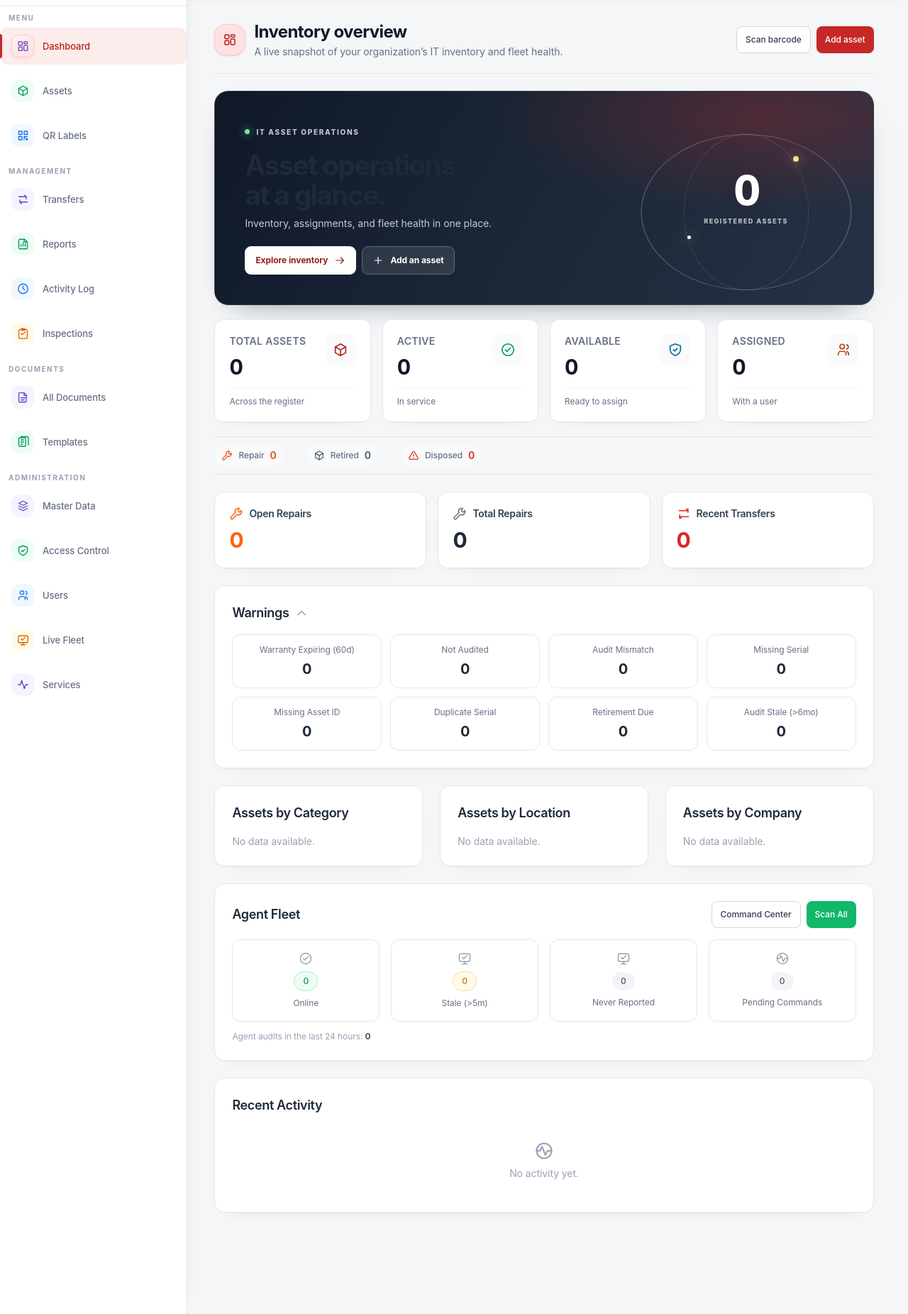
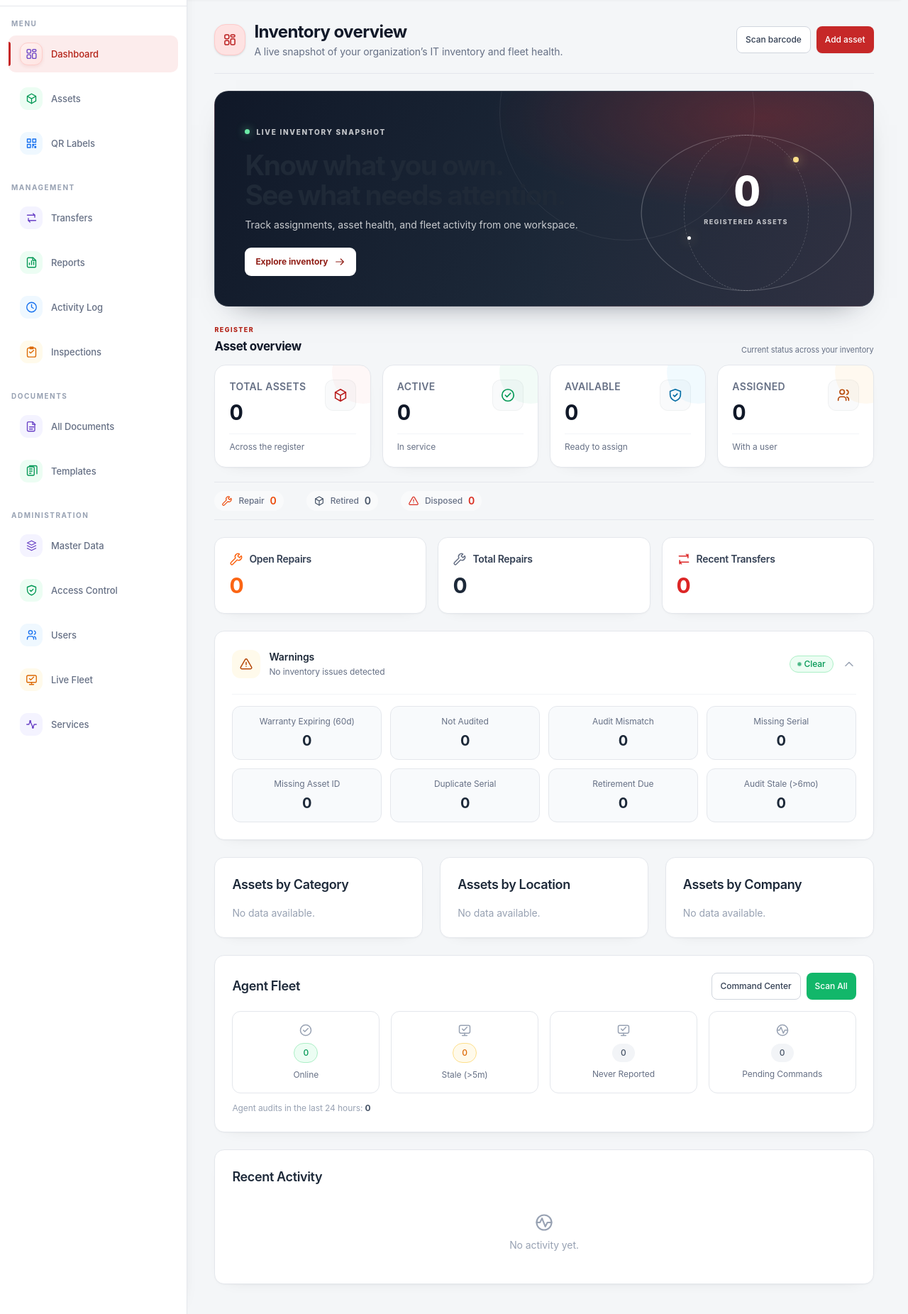
Before and after one commit to masmbull/TRACKER-ASSET, a Laravel app: page / in a window 1280 px wide. Shown: the part 72-1924 px from the top of the page at 71% size. Run offline with Laravel 12, Linux system fonts and the light colour scheme; the visitor is signed in with stand-in values (Sample User, id 1); data comes from the database, SQL or seed files in the repository; data that the repository does not hold is empty; style sheets or scripts are compiled from the project's sources.

Commit message:
Polish application UI and sidebar spacing
Co-authored-by: Copilot <223556219+Copilot@users.noreply.github.com>

```diff
--- a/resources/css/app.css
+++ b/resources/css/app.css
@@ -332,16 +332,39 @@
   box-shadow: 0 18px 42px -30px rgba(16, 24, 40, 0.7);
 }
 
+.dashboard-hero::before {
+  position: absolute;
+  top: -150px;
+  right: 18%;
+  width: 360px;
+  height: 360px;
+  border: 1px solid rgba(255,255,255,.07);
+  border-radius: 50%;
+  content: "";
+  pointer-events: none;
+}
+
+.dashboard-hero::after {
+  position: absolute;
+  right: 0;
+  bottom: 0;
+  width: min(52%, 560px);
+  height: 100%;
+  background: linear-gradient(90deg, transparent, rgba(220,38,38,.06));
+  content: "";
+  pointer-events: none;
+}
+
 .dashboard-hero-copy { position: relative; z-index: 1; min-width: 0; }
 .dashboard-eyebrow { display: inline-flex; align-items: center; gap: 9px; font-size: 10px; font-weight: 800; letter-spacing: .17em; color: rgba(255,255,255,.75); }
 .dashboard-live-dot { width: 7px; height: 7px; border-radius: 50%; background: #6CE9A6; box-shadow: 0 0 12px rgba(108,233,166,.75); }
-.dashboard-hero h2 { max-width: 640px; margin: 15px 0 8px; font-size: clamp(25px, 3.5vw, 39px); font-weight: 750; letter-spacing: -.045em; line-height: 1.08; }
+.dashboard-hero h2 { max-width: 680px; margin: 15px 0 10px; font-size: clamp(25px, 3.5vw, 39px); font-weight: 750; letter-spacing: -.045em; line-height: 1.08; }
 .dashboard-hero-copy > p { max-width: 540px; margin: 0; color: rgba(255,255,255,.76); font-size: 14px; line-height: 1.6; }
 .dashboard-hero-link { display: inline-flex; align-items: center; gap: 9px; min-height: 40px; padding: 0 14px; border: 1px solid rgba(255,255,255,.24); border-radius: 9px; background: #fff; color: #912018; font-size: 12px; font-weight: 700; text-decoration: none; transition: transform 150ms ease, background 150ms ease; }
 .dashboard-hero-link:hover { transform: translateY(-1px); background: #FFF7F5; }
 .dashboard-hero-link-secondary { background: rgba(255,255,255,.1); color: #fff; }
 .dashboard-hero-link-secondary:hover { background: rgba(255,255,255,.18); }
-.dashboard-hero-figure { position: relative; display: grid; min-height: 180px; place-content: center; justify-items: center; isolation: isolate; }
+.dashboard-hero-figure { position: relative; z-index: 1; display: grid; min-height: 180px; place-content: center; justify-items: center; isolation: isolate; }
 .dashboard-hero-orbit { position: absolute; z-index: -1; width: min(220px, 90%); aspect-ratio: 1; border: 1px solid rgba(255,255,255,.22); border-radius: 50%; }
 .dashboard-hero-orbit-one { transform: scaleX(1.35) rotate(-25deg); }
 .dashboard-hero-orbit-two { transform: scaleX(.8) rotate(35deg); border-style: dashed; }
@@ -351,8 +374,24 @@
 .dashboard-hero-spark-one { top: 17%; right: 23%; }
 .dashboard-hero-spark-two { bottom: 18%; left: 20%; width: 5px; height: 5px; background: #fff; }
 .dashboard-stat-grid { margin-top: 0; }
-.dashboard-stat-card { height: 100%; }
+.dashboard-section-heading { display: flex; align-items: end; justify-content: space-between; gap: 16px; margin: 26px 0 12px; }
+.dashboard-section-kicker { margin: 0 0 3px; color: #B42318; font-size: 9px; font-weight: 800; letter-spacing: .16em; }
+.dashboard-section-heading h2 { margin: 0; color: var(--ui-text, #101828); font-size: 17px; font-weight: 750; letter-spacing: -.025em; }
+.dashboard-section-heading > span { color: var(--ui-muted, #667085); font-size: 11px; }
+.dashboard-stat-card { position: relative; height: 100%; overflow: hidden; border-radius: 16px !important; transition: transform 180ms ease, box-shadow 180ms ease; }
+.dashboard-stat-card::after { position: absolute; top: -34px; right: -34px; width: 88px; height: 88px; border-radius: 50%; background: rgba(220,38,38,.035); content: ""; pointer-events: none; }
+.dashboard-stat-card:hover { transform: translateY(-2px); box-shadow: 0 10px 24px -18px rgba(16,24,40,.35) !important; }
+.dashboard-stat-card > div:first-child > span { border: 1px solid rgba(16,24,40,.04); }
+.dashboard-stat-card:nth-child(2)::after { background: rgba(18,183,106,.055); }
+.dashboard-stat-card:nth-child(3)::after { background: rgba(11,165,236,.055); }
+.dashboard-stat-card:nth-child(4)::after { background: rgba(247,144,9,.06); }
 .dashboard-stat-value { font-variant-numeric: tabular-nums; letter-spacing: -.04em; }
+.dashboard-warnings { overflow: hidden; }
+.dashboard-warnings-toggle { min-height: 44px; border-radius: 10px; outline-offset: 4px; }
+.dashboard-warnings-icon { background: #FFFAEB; color: #B54708; }
+.dark .dashboard-warnings-icon { background: rgba(247,144,9,.12); color: #FEC84B; }
+.dashboard-warning-item { background: var(--ui-surface-subtle, #F8FAFC); transition: border-color 160ms ease, background-color 160ms ease; }
+.dashboard-warning-item:hover { border-color: color-mix(in srgb, #B42318 28%, var(--ui-border)) !important; }
 
 @media (max-width: 1023px) {
   .services-summary-grid { grid-template-columns: repeat(3, minmax(0, 1fr)); }
@@ -1343,10 +1390,10 @@
 }
 
 .sidebar-header { min-height: 78px; border-color: var(--ui-border) !important; }
-.sidebar .menu-item { min-height: 42px; border-radius: 9px; color: var(--ui-muted); font-weight: 550; }
-.sidebar > .no-scrollbar { padding-top: 6px !important; padding-bottom: 6px !important; }
-.sidebar nav { margin-bottom: 8px !important; }
-.sidebar .sidebar-group-label { margin-top: 4px !important; margin-bottom: 3px !important; }
+.sidebar nav { padding-inline: 12px; margin-bottom: 14px !important; }
+.sidebar .menu-item { min-height: 46px; padding: 8px 10px; border-radius: 10px; color: var(--ui-muted); font-weight: 550; }
+.sidebar > .no-scrollbar { padding-top: 14px !important; padding-bottom: 14px !important; }
+.sidebar .sidebar-group-label { margin-top: 10px !important; margin-bottom: 6px !important; padding-inline: 4px !important; }
 .sidebar nav:first-child .sidebar-group-label { margin-top: 0 !important; }
 .sidebar .menu-item-inactive:hover { background: #F2F4F7 !important; color: #344054 !important; }
 .dark .sidebar .menu-item-inactive:hover { background: #263244 !important; color: #F2F4F7 !important; }
@@ -1464,7 +1515,7 @@
 
 .dashboard-hero { border-color: rgba(255,255,255,.09); }
 .dashboard-hero h2 { font-size: clamp(25px, 3vw, 34px); }
-.dashboard-stat-card { border-radius: 13px !important; }
+.dashboard-stat-card { border-radius: 16px !important; }
 
 .service-category {
   flex: 0 0 auto;
--- a/resources/js/app.js
+++ b/resources/js/app.js
@@ -230,11 +230,27 @@ document.addEventListener('submit', (event) => {
         return;
     }
 
-    showProcessModal();
-    const submit = form.querySelector('button[type="submit"]');
-    if (!submit || submit.disabled || form.dataset.noBusy !== undefined || form.matches('[data-modal-action]')) {
+    if (form.dataset.noBusy !== undefined) {
         return;
     }
+
+    if (form.dataset.processing === 'true') {
+        event.preventDefault();
+        return;
+    }
+
+    const submit = event.submitter instanceof HTMLButtonElement
+        ? event.submitter
+        : form.querySelector('button[type="submit"]');
+
+    if (submit?.disabled) {
+        return;
+    }
+
+    form.dataset.processing = 'true';
+    showProcessModal();
+
+    if (submit) {
         submit.disabled = true;
         submit.setAttribute('aria-busy', 'true');
         if (!submit.querySelector('.btn-spinner')) {
@@ -244,6 +260,48 @@ document.addEventListener('submit', (event) => {
             submit.prepend(spinner);
         }
         submit.classList.add('opacity-80');
+    }
+});
+
+// Show navigation feedback for regular links as well as GET form submissions.
+// Ignore links that do not start a same-tab page navigation (menus, downloads,
+// new tabs, modified clicks, and external destinations).
+document.addEventListener('click', (event) => {
+    if (
+        event.defaultPrevented ||
+        event.button !== 0 ||
+        event.metaKey ||
+        event.ctrlKey ||
+        event.shiftKey ||
+        event.altKey ||
+        !(event.target instanceof Element)
+    ) {
+        return;
+    }
+
+    const link = event.target.closest('a[href]');
+    if (!link || link.hasAttribute('download') || link.dataset.noProgress !== undefined) {
+        return;
+    }
+
+    if (link.target && link.target.toLowerCase() !== '_self') {
+        return;
+    }
+
+    const destination = new URL(link.href, window.location.href);
+    if (destination.origin !== window.location.origin) {
+        return;
+    }
+
+    const currentUrl = new URL(window.location.href);
+    if (
+        destination.pathname === currentUrl.pathname &&
+        destination.search === currentUrl.search
+    ) {
+        return;
+    }
+
+    markBusy();
 });
 
 document.addEventListener('DOMContentLoaded', () => {
@@ -256,7 +314,6 @@ document.addEventListener('DOMContentLoaded', () => {
             timer = window.setTimeout(() => {
                 const form = input.closest('form');
                 if (form && (form.method || 'get').toLowerCase() === 'get') {
-                    markBusy();
                     form.requestSubmit();
                 }
             }, 450);
@@ -264,7 +321,23 @@ document.addEventListener('DOMContentLoaded', () => {
     });
 });
 
-window.addEventListener('pageshow', () => { markIdle(); hideProcessModal(); });
+window.addEventListener('pageshow', () => {
+    busyCount = 0;
+    const bar = progressBar();
+    bar?.classList.remove('is-busy');
+    bar?.removeAttribute('aria-valuetext');
+    hideProcessModal();
+
+    document.querySelectorAll('form[data-processing="true"]').forEach((form) => {
+        delete form.dataset.processing;
+        form.querySelectorAll('button[aria-busy="true"]').forEach((button) => {
+            button.disabled = false;
+            button.removeAttribute('aria-busy');
+            button.classList.remove('opacity-80');
+            button.querySelector('.btn-spinner')?.remove();
+        });
+    });
+});
 
 // --- Soft live regions: update in place, never full-reload -------------------
 // Commands and services used `setTimeout(location.reload)`, which flashed the
--- a/resources/views/dashboard/index.blade.php
+++ b/resources/views/dashboard/index.blade.php
@@ -29,14 +29,11 @@
 
 <section class="dashboard-hero mb-5" aria-label="Inventory overview">
     <div class="dashboard-hero-copy">
-        <span class="dashboard-eyebrow"><span class="dashboard-live-dot"></span> IT ASSET OPERATIONS</span>
-        <h2>Asset operations<br class="hidden sm:block"> at a glance.</h2>
-        <p>Inventory, assignments, and fleet health in one place.</p>
+        <span class="dashboard-eyebrow"><span class="dashboard-live-dot"></span> LIVE INVENTORY SNAPSHOT</span>
+        <h2>Know what you own.<br class="hidden sm:block">See what needs attention.</h2>
+        <p>Track assignments, asset health, and fleet activity from one workspace.</p>
         <div class="mt-5 flex flex-wrap gap-2">
             <a href="{{ route('assets.index') }}" class="dashboard-hero-link">Explore inventory <x-icon name="arrow-right" class="h-4 w-4" /></a>
-            @can('create', App\Models\Asset::class)
-                <a href="{{ route('assets.create') }}" class="dashboard-hero-link dashboard-hero-link-secondary"><x-icon name="plus" class="h-4 w-4" /> Add an asset</a>
-            @endcan
         </div>
     </div>
     <div class="dashboard-hero-figure" aria-hidden="true">
@@ -48,6 +45,14 @@
         <span class="dashboard-hero-spark dashboard-hero-spark-two"></span>
     </div>
 </section>
+
+<div class="dashboard-section-heading">
+    <div>
+        <p class="dashboard-section-kicker">REGISTER</p>
+        <h2>Asset overview</h2>
+    </div>
+    <span>Current status across your inventory</span>
+</div>
 
 <div class="dashboard-stat-grid stagger grid grid-cols-2 gap-3 sm:gap-4 xl:grid-cols-4">
     @foreach($stats as $stat)
@@ -91,25 +96,35 @@
     </x-card>
 </div>
 
-<x-card class="mt-6" x-data="{ expanded: true }">
-    <div class="flex items-center justify-between mb-4" x-show="expanded">
-        <button @click="expanded = !expanded" class="flex items-center gap-2">
-            <h3 class="text-lg font-semibold text-gray-800 dark:text-white/90">Warnings</h3>
-            @php $totalWarnings = array_sum($warnings); @endphp
+@php $totalWarnings = array_sum($warnings); @endphp
+<x-card class="dashboard-warnings mt-6" x-data="{ expanded: true }">
+    <button type="button"
+            class="dashboard-warnings-toggle flex w-full items-center justify-between gap-4 text-left"
+            @click="expanded = !expanded"
+            :aria-expanded="expanded.toString()"
+            aria-controls="dashboard-warning-list">
+        <span class="flex min-w-0 items-center gap-3">
+            <span class="dashboard-warnings-icon flex h-10 w-10 shrink-0 items-center justify-center rounded-xl">
+                <x-icon name="warning" class="h-5 w-5" />
+            </span>
+            <span class="min-w-0">
+                <span class="block text-theme-sm font-semibold text-gray-800 dark:text-white/90">Warnings</span>
+                <span class="mt-0.5 block text-theme-xs text-gray-500 dark:text-gray-400">
+                    {{ $totalWarnings > 0 ? $totalWarnings . ' items need review' : 'No inventory issues detected' }}
+                </span>
+            </span>
+        </span>
+        <span class="flex shrink-0 items-center gap-3">
             @if($totalWarnings > 0)
                 <x-badge variant="warning" dot>{{ $totalWarnings }}</x-badge>
+            @else
+                <x-badge variant="success" dot>Clear</x-badge>
             @endif
-            <x-icon name="chevron-down" class="h-5 w-5 text-gray-400 transition-transform" ::class="expanded ? 'rotate-180' : ''" />
-        </button>
-    </div>
-    <button @click="expanded = !expanded" x-show="!expanded" class="flex items-center gap-2 mb-4">
-        <h3 class="text-lg font-semibold text-gray-800 dark:text-white/90">Warnings</h3>
-        @if($totalWarnings > 0)
-            <x-badge variant="warning" dot>{{ $totalWarnings }}</x-badge>
-        @endif
+            <x-icon name="chevron-down" class="h-5 w-5 text-gray-400 transition-transform duration-200" ::class="expanded ? 'rotate-180' : ''" />
+        </span>
     </button>
 
-    <div x-show="expanded" x-collapse x-cloak>
+    <div id="dashboard-warning-list" class="mt-5 border-t border-gray-100 pt-4 dark:border-gray-800" x-show="expanded" x-collapse x-cloak>
         @php
             $warningLabels = [
                 'warranty_expiring' => ['Warranty Expiring (60d)', 'warning'],
@@ -122,11 +137,11 @@
                 'audit_stale' => ['Audit Stale (>6mo)', 'warning'],
             ];
         @endphp
-        <div class="stagger grid grid-cols-2 md:grid-cols-4 gap-3">
+        <div class="stagger dashboard-warning-grid grid grid-cols-2 gap-3 md:grid-cols-4">
             @foreach($warningLabels as $key => $meta)
-                <div class="rounded-xl border border-gray-200 dark:border-gray-800 p-3 text-center">
+                <div class="dashboard-warning-item rounded-xl border border-gray-200 p-3 text-center dark:border-gray-800">
                     <p class="text-theme-xs text-gray-500 dark:text-gray-400">{{ $meta[0] }}</p>
-                    <p class="text-xl font-bold text-gray-800 dark:text-white/90 mt-1">{{ $warnings[$key] ?? 0 }}</p>
+                    <p class="mt-1 text-xl font-bold text-gray-800 dark:text-white/90">{{ number_format($warnings[$key] ?? 0) }}</p>
                 </div>
             @endforeach
         </div>
```
Also changed, not shown: other parts of resources/css/app.css (+22 -40 lines), resources/views/documents/create.blade.php (+5 -4 lines), resources/views/documents/generate.blade.php (+5 -4 lines), tests/Feature/DocumentGenerationTest.php (+21 -0 lines). Lines whose indentation alone changed are shown as unchanged.
